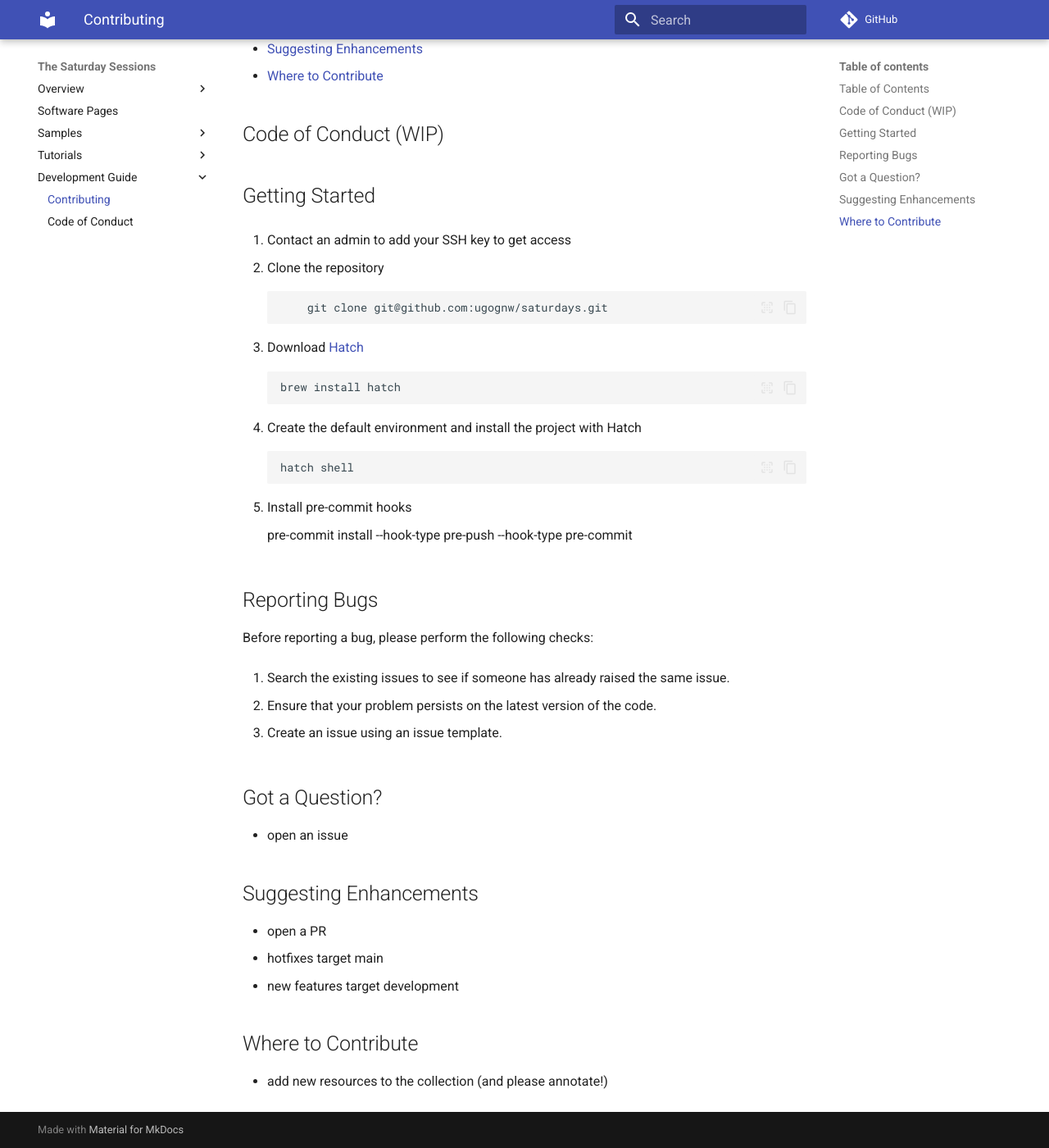
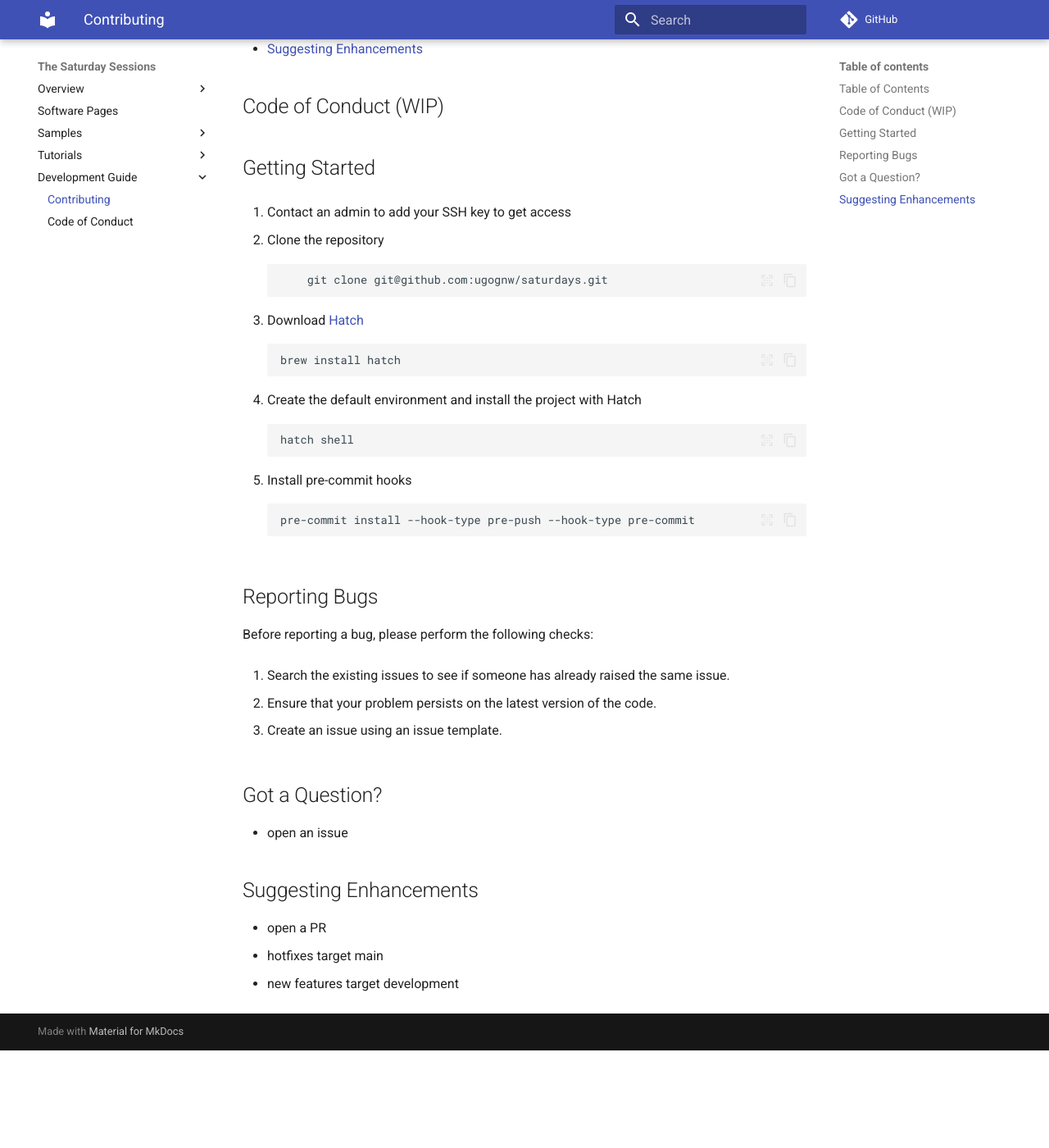
Before and after one commit to ugognw/saturdays, an MkDocs documentation site: the page built from docs/sources/dev_guide/contributing.md, in a window 1280 px wide and 1400 px high, scrolled down 595 px. Shown: the whole window at 82% size. Built offline with MkDocs 1.6.1 and Material for MkDocs 9.7.7, drawn with Linux system fonts in a browser that asks for light colours; comment, search, counter and statistics services are not loaded; after the commit the page ends 1876 px from its top, so only the background shows below that.

Commit message:
Fix formatting
Signed-off-by: Ugochukwu Nwosu <ugn@sfu.ca>

````diff
--- a/docs/sources/dev_guide/contributing.md
+++ b/docs/sources/dev_guide/contributing.md
@@ -18,7 +18,6 @@ looks forward to your contributions. 🎉
   - [Reporting Bugs](#reporting-bugs)
   - [Got a Question?](#got-a-question)
   - [Suggesting Enhancements](#suggesting-enhancements)
-  - [Where to Contribute](#where-to-contribute)
 
 ## Code of Conduct (WIP)
 
@@ -46,7 +45,9 @@ looks forward to your contributions. 🎉
 
 5. Install pre-commit hooks
 
+    ```bash
     pre-commit install --hook-type pre-push --hook-type pre-commit
+    ```
 
 ## Reporting Bugs
 
@@ -68,8 +69,4 @@ Before reporting a bug, please perform the following checks:
 - hotfixes target main
 - new features target development
 
-## Where to Contribute
-
-- add new resources to the collection (and please annotate!)
-
 [hatch]: https://hatch.pypa.io/latest
````
